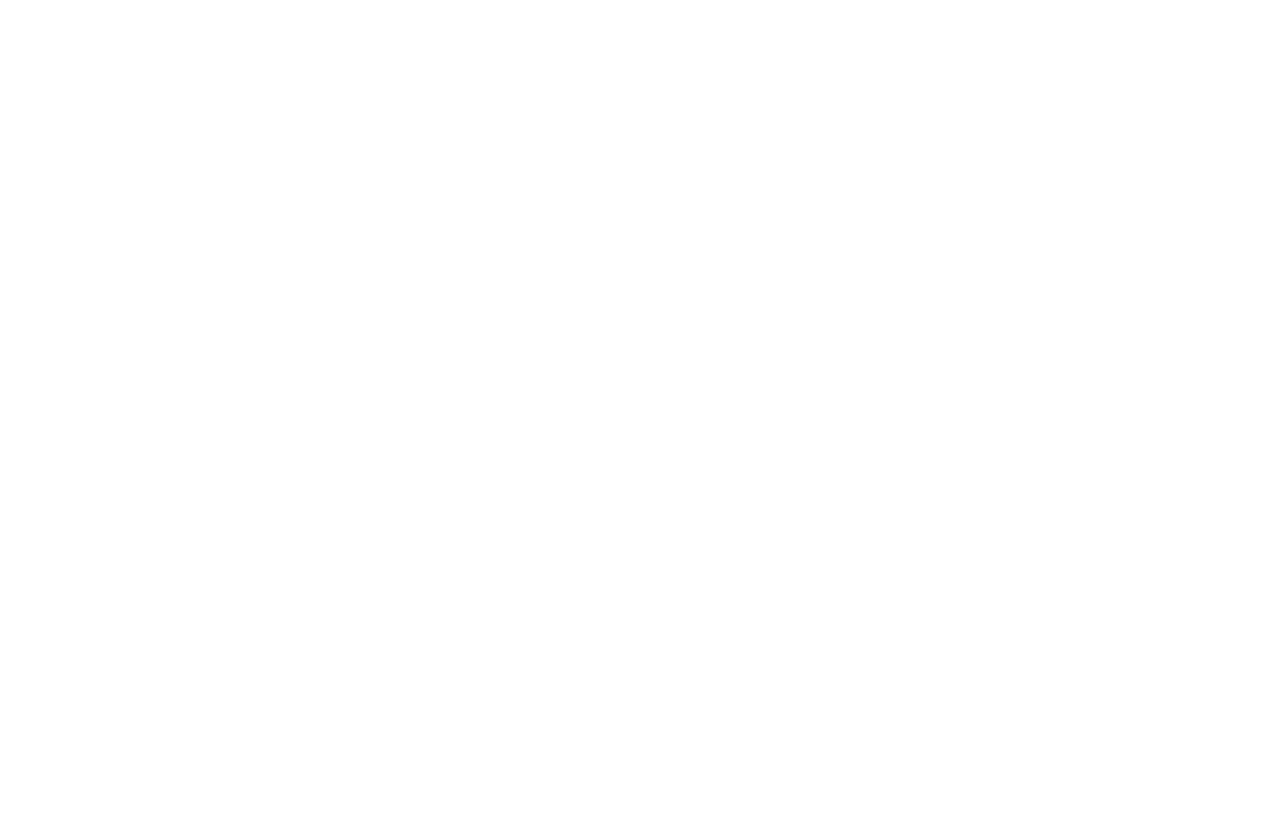
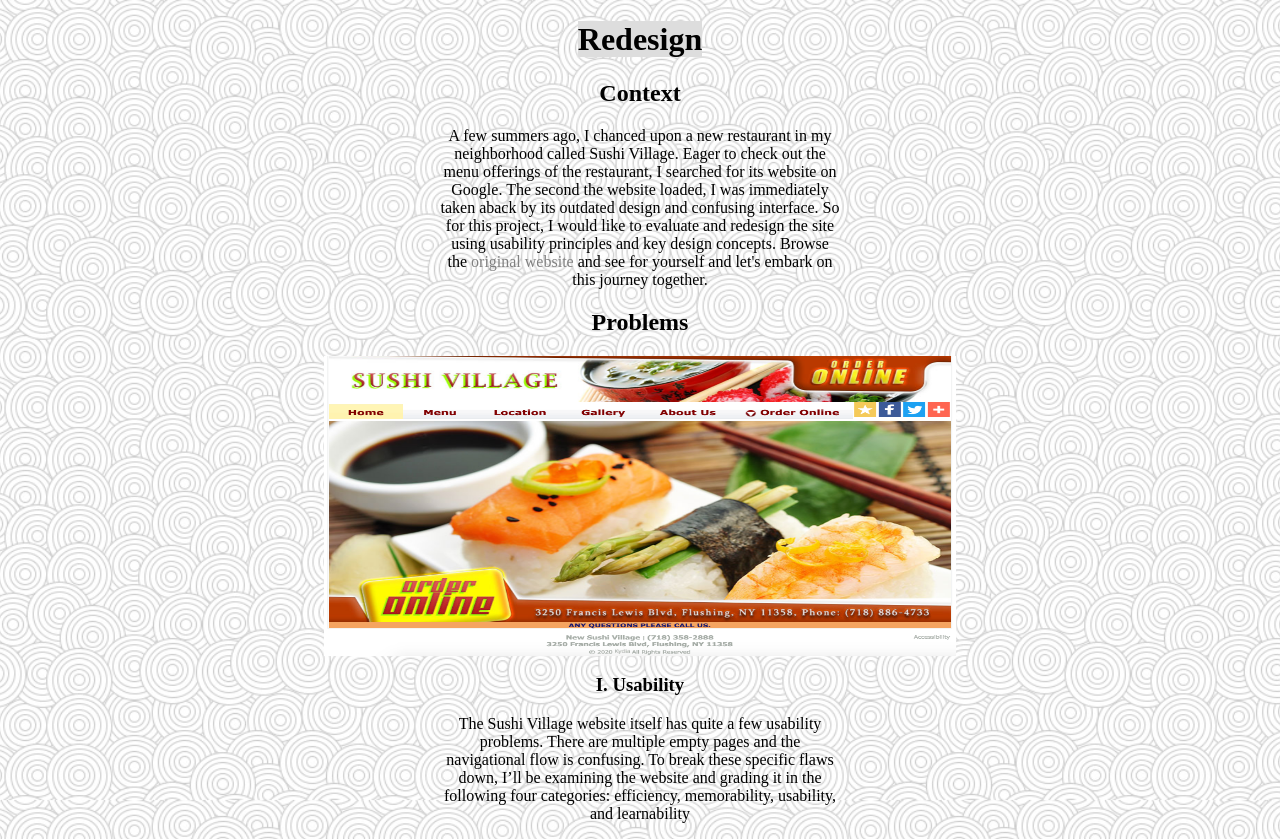
Before and after one commit to angelaasdfghjkl/RedesignHandin, a PHP site: page / in a window 1280 px wide. Before the commit the page is empty. Before the commit the page ends 800 px from the top, so only its background shows below. Run offline with PHP 8.4, Linux system fonts and the light colour scheme.

Commit message:
basic texts and intro

```diff
--- a/home.html
+++ b/home.html
@@ -2,7 +2,7 @@
 
 <html>
   <head>
-    <title>INSERT TITLE HERE!</title>
+    <title>Redesign</title>
     <link rel="stylesheet" href="index.css">
     <!-- TODO: add additional links here! e.g. fonts, icons, more stylesheets, etc. -->
     <meta content="width=device-width, initial-scale=1" name="viewport" />
@@ -10,5 +10,24 @@
 
   <body>
     <!-- TODO: put your HTML code here! -->
+    <h1><span>Redesign</span><h1>
+      <h2>Context</h2>
+      <p>A few summers ago, I chanced upon a new restaurant in my neighborhood called
+        Sushi Village. Eager to check out the menu offerings of the restaurant, I searched
+        for its website on Google. The second the website loaded, I was immediately taken aback
+        by its outdated design and confusing interface. So for this project, I would like to
+        evaluate and redesign the site using usability principles and key design concepts. Browse the
+        <a href="<https://www.sushivillageflushing.com/">original website</a> and see for yourself
+        and let's embark on this journey together.
+      </p>
+      <h2>Problems</h2>
+
+      <img src="sushiv_website.png" alt="sushi village original website" width="500" height="300" class="center">
+      <h3>I. Usability</h3>
+        <p>The Sushi Village website itself has quite a few usability problems. There are multiple empty
+          pages and the navigational flow is confusing. To break these specific flaws down, I’ll be examining
+          the website and grading it in the following four categories: efficiency, memorability, usability,
+          and learnability
+          </p>
   </body>
 </html>
--- a/index.css
+++ b/index.css
@@ -1 +1,44 @@
 /* Put your style information here! */
+body {
+  background-image: url('pattern.jpg');
+  background-repeat: no-repeat;
+  background-attachment: fixed;
+  background-size: cover;
+}
+
+h1, h2, h3, h4{
+  text-align: center;
+}
+
+span{
+  background-color: #ddd;
+}
+
+p {
+  margin-left: auto;
+  margin-right: auto;
+  width: 25em;
+  text-align: center;
+}
+
+div {
+  text-align: center;
+}
+
+img {
+  display: block;
+  margin-left: auto;
+  margin-right: auto;
+  width: 50%;
+}
+
+a:link {
+  color: gray;
+  background-color: transparent;
+  text-decoration: none;
+}
+
+a:hover {
+  color: #444d56;
+  background-color: transparent;
+  text-decoration: underline;
```
Also changed, not shown: pattern.jpg (added), sushiv_website.png (added), 1 other file.
